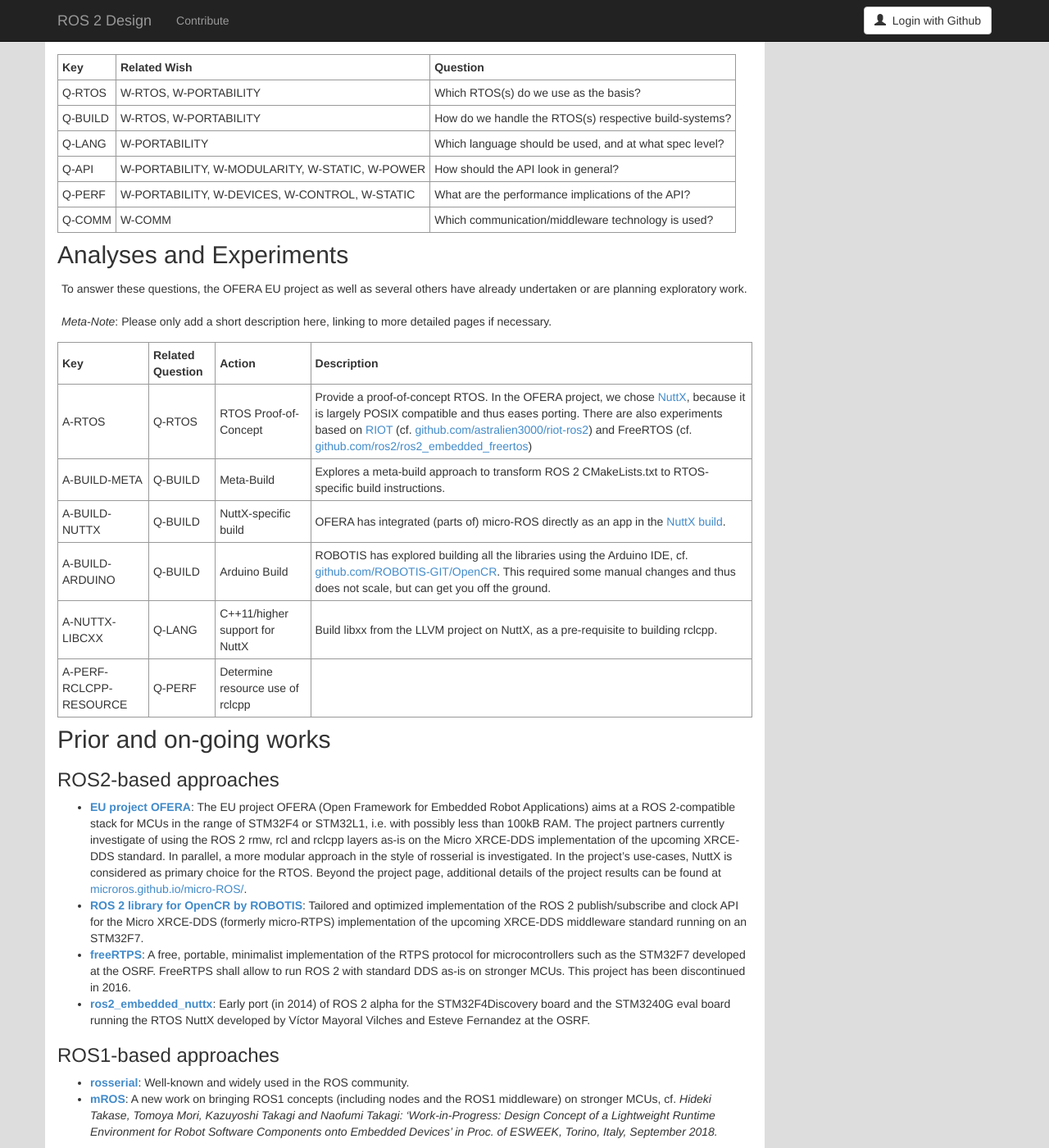
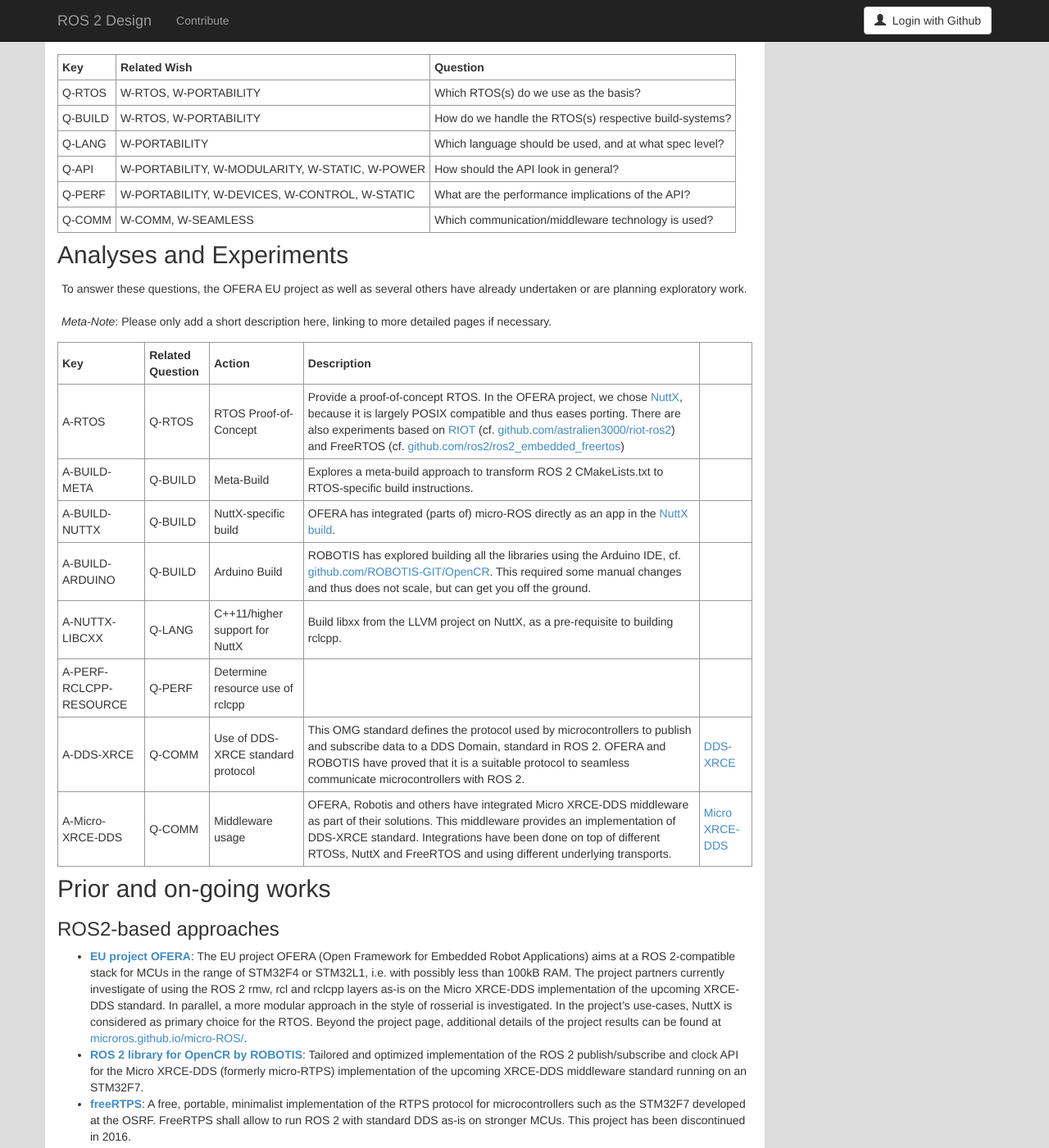
Before and after one commit to ros2/design, a Jekyll site: the page built from articles/embedded.md, in a window 1280 px wide and 1400 px high, scrolled down 1339 px. Shown: the whole window at 82% size. Built offline with Jekyll 4.4.1, drawn with Linux system fonts in a browser that asks for light colours; nearby versions of some CDN libraries.

Commit message:
Refs #3569. Middleware notes: -Associates seamless integration with middleware questions. -Adds actions regarding middleware. -Fixes middleware and protocol names.

```diff
--- a/articles/embedded.md
+++ b/articles/embedded.md
@@ -51,7 +51,7 @@
 | Q-LANG | W-PORTABILITY | Which language should be used, and at what spec level? |
 | Q-API | W-PORTABILITY, W-MODULARITY, W-STATIC, W-POWER | How should the API look in general?|
 | Q-PERF | W-PORTABILITY, W-DEVICES, W-CONTROL, W-STATIC | What are the performance implications of the API?|
-| Q-COMM | W-COMM | Which communication/middleware technology is used?|
+| Q-COMM | W-COMM, W-SEAMLESS| Which communication/middleware technology is used?|
 
 ## Analyses and Experiments
 
@@ -67,7 +67,8 @@
 | A-BUILD-ARDUINO | Q-BUILD | Arduino Build | ROBOTIS has explored building all the libraries using the Arduino IDE, cf. [github.com/ROBOTIS-GIT/OpenCR](https://github.com/ROBOTIS-GIT/OpenCR/tree/feature-ros2-micrortps). This required some manual changes and thus does not scale, but can get you off the ground. |
 | A-NUTTX-LIBCXX | Q-LANG | C++11/higher support for NuttX | Build libxx from the LLVM project on NuttX, as a pre-requisite to building rclcpp. |
 | A-PERF-RCLCPP-RESOURCE | Q-PERF | Determine resource use of rclcpp | |
-
+| A-DDS-XRCE | Q-COMM | Use of DDS-XRCE standard protocol | This OMG standard defines the protocol used by microcontrollers to publish and subscribe data to a DDS Domain, standard in ROS 2. OFERA and ROBOTIS have proved that it is a suitable protocol to seamless communicate microcontrollers with ROS 2. | [DDS-XRCE](https://www.omg.org/spec/DDS-XRCE/) |
+| A-Micro-XRCE-DDS | Q-COMM | Middleware usage | OFERA, Robotis and others have integrated Micro XRCE-DDS middleware as part of their solutions. This middleware provides an implementation of DDS-XRCE standard. Integrations have been done on top of different RTOSs, NuttX and FreeRTOS and using different underlying transports. | [Micro XRCE-DDS](https://github.com/eProsima/Micro-XRCE-DDS) |
 
 ## Prior and on-going works
 
```
